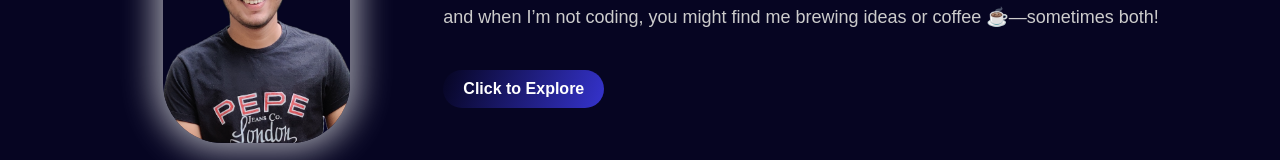
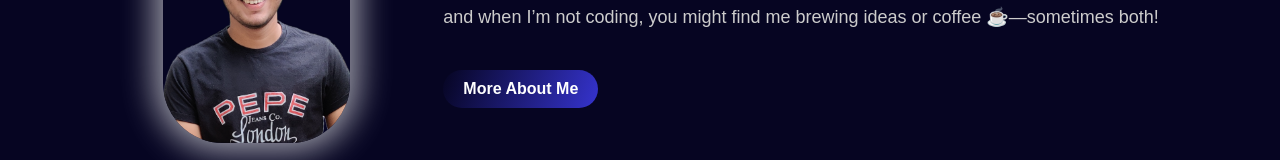
Before and after one commit to BhuvanDamodar/bhuvan-portfolio, a React (Create React App) app: page / in a window 1280 px wide. Shown: the part 388-548 px from the top of the page. Built offline with nearby package versions, Linux system fonts and the light colour scheme; no server answers.

Commit message:
fix(code): home description changes

```diff
--- a/src/components/Home.jsx
+++ b/src/components/Home.jsx
@@ -20,11 +20,11 @@ const Home = () => {
           I build digital dreams, one line of code at a time! From crafting seamless user experiences to engineering robust backends, I thrive on turning tech challenges into elegant solutions. Oh, and when I’m not coding, you might find me brewing ideas or coffee ☕—sometimes both!
         </p>
         <button className="explore-button" onClick={handleExploreClick}>
-          {showStory ? "Hide My Story" : "Click to Explore"}
+          {showStory ? "Hide" : "More About Me"}
         </button>
         {showStory && (
           <div className="mini-bio-story">
-            From Python-powered 🐍 beginnings in college to mastering Java ☕ in professional projects, I’ve always found joy in solving problems—fast and efficiently. The excitement? I thrive on transforming challenges into opportunities and seeing my ideas come to life 🚀. Beyond the code, I love creating professional setups ⚙️ for my projects—a process that feels as satisfying as nailing the perfect solution. Approachable and curious, I enjoy connecting with people 🤝, sharing ideas 💡, and exploring creative ways to tackle challenges while learning something new every step of the way.
+            From Python-powered beginnings in college to mastering Java in professional projects, I’ve always found joy in solving problems—fast and efficiently. The excitement? I thrive on transforming challenges into opportunities and seeing my ideas come to life 🚀. Beyond the code, I love creating professional setups ⚙️ for my projects—a process that feels as satisfying as nailing the perfect solution. Approachable and curious, I enjoy connecting with people 🤝, sharing ideas 💡, and exploring creative ways to tackle challenges while learning something new every step of the way!
           </div>
         )}
 
```
